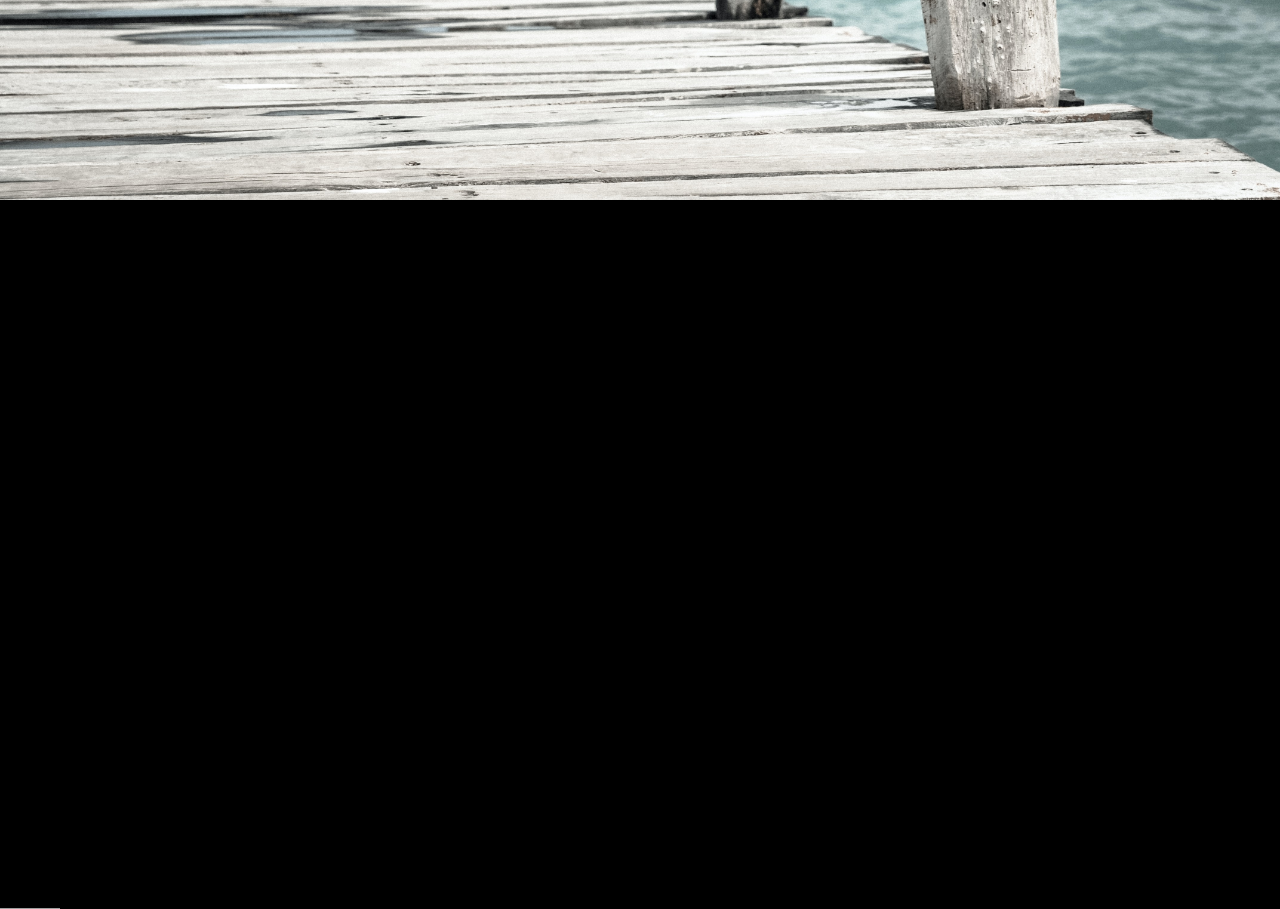
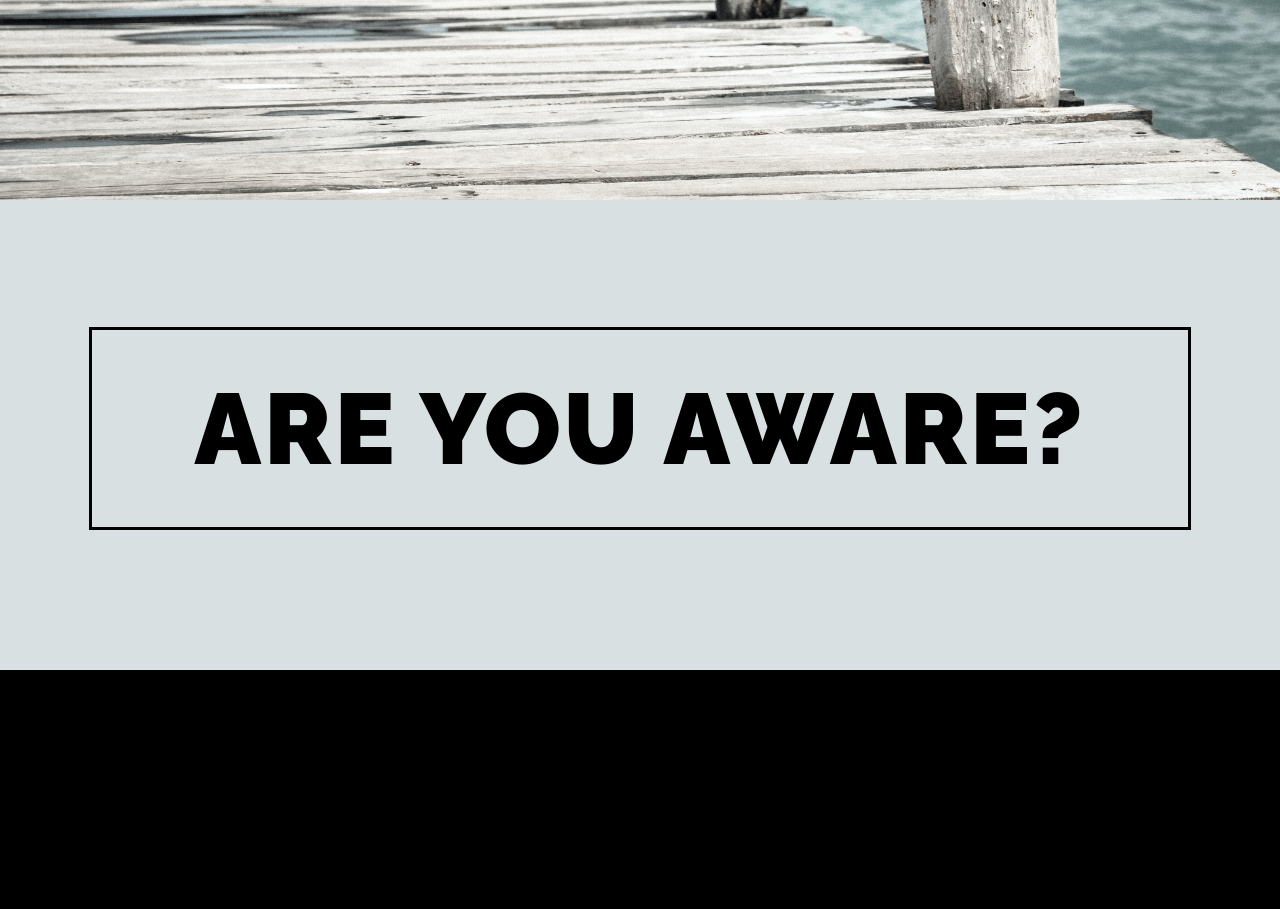
Before and after one commit to Senuk27/web-assignment-11, a PHP site: page / in a window 1280 px wide. Shown: the part 3422-4331 px from the top of the page. Run offline with PHP 8.4, Linux system fonts and the light colour scheme; grey boxes are pictures that could not be loaded.

Commit message:
Update webstyles.css

```diff
--- a/webstyles.css
+++ b/webstyles.css
@@ -203,3 +203,24 @@ height:100%;
   background-repeat: no-repeat;
   background-size:cover;
 }
+
+.aware{
+padding-top:170px;
+background-color:#D9E0E2;
+height:300px;
+width:100%;
+text-align:center;
+
+
+}
+.aw{
+border:solid;
+font-size:100px;
+font-family:Raleway;
+font-weight:bold;
+padding:40px;
+padding-left:8%;
+padding-right:8%;
+margin-bottom:70px;
+letter-spacing:3px;
+}
```
